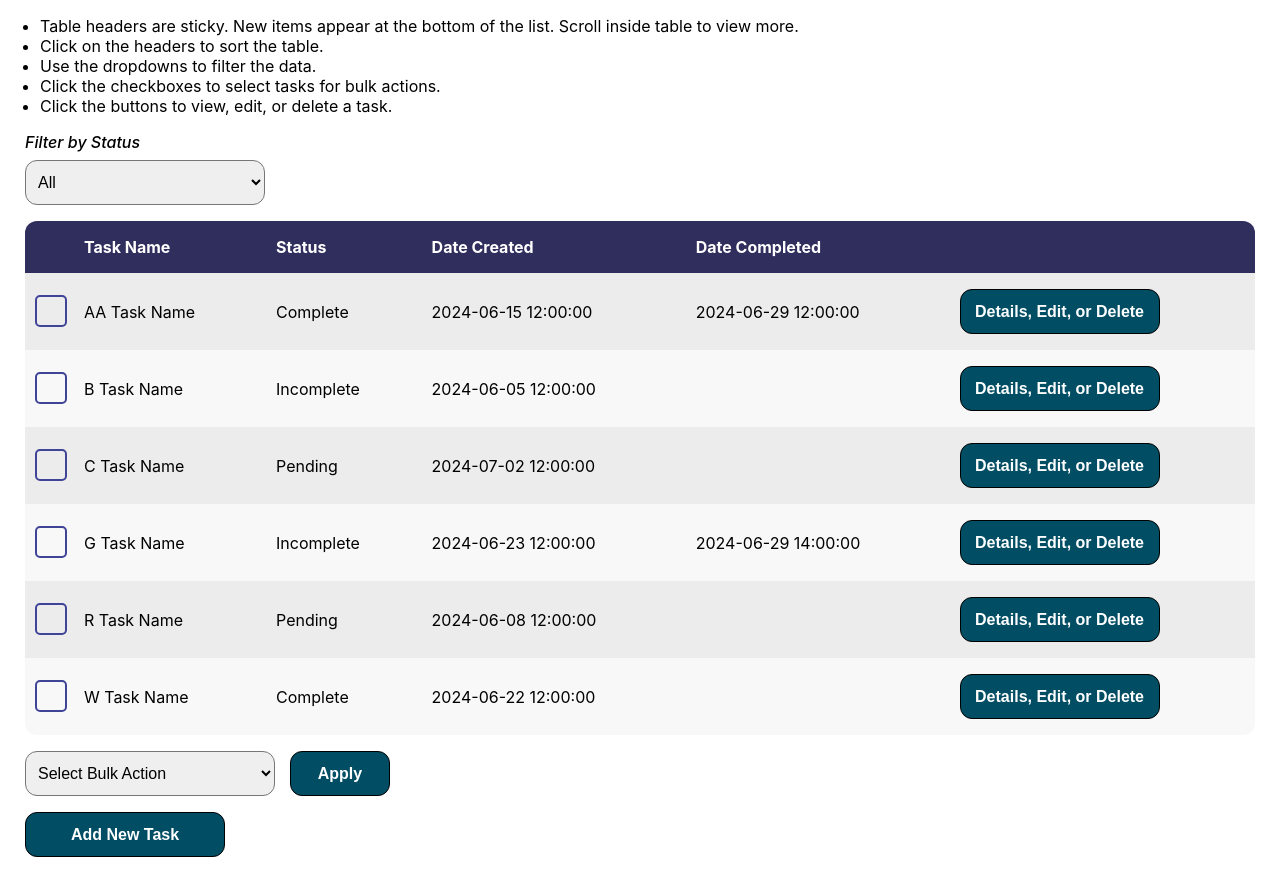
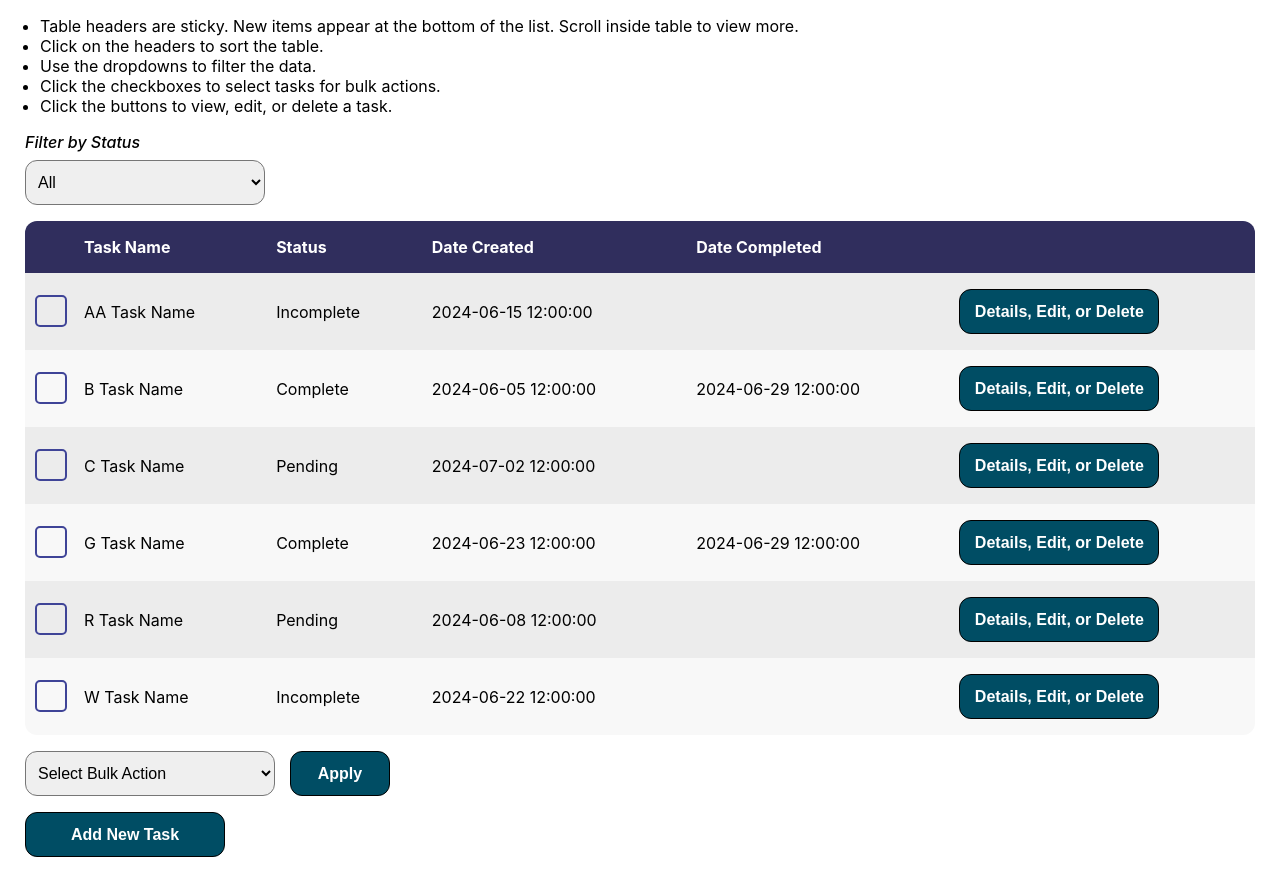
Before and after one commit to thealexdavis/task-manager, a React (Create React App) app: page / in a window 1280 px wide. Built offline with nearby package versions, Linux system fonts and the light colour scheme.

Commit message:
Further updates

```diff
--- a/src/components/BulkActions.tsx
+++ b/src/components/BulkActions.tsx
@@ -31,8 +31,8 @@ function BulkActions({ bulkActions, handleBulkAction, handleAddEditTask, data }:
             <label htmlFor="bulk_action">Bulk Action:</label>
             <select name="bulk_action" id="bulk_action">
                 <option value="0">Select Bulk Action</option>
-                <option value="1">Mark Incomplete</option>
-                <option value="2">Mark Complete</option>
+                <option value="2">Mark Incomplete</option>
+                <option value="1">Mark Complete</option>
                 <option value="3">Mark Pending</option>
                 <option value="4">Delete</option>
             </select>
--- a/src/components/DataTableBody.tsx
+++ b/src/components/DataTableBody.tsx
@@ -31,12 +31,12 @@ function DataTableBody({ tableColumns, data, toggleCheckedState, bulkActions, ha
     }
     return (
         <tbody>
-                <Modal confirmButton={"Save"} id={targetId} formAction={"edit"} isOpen={isOpen} toggle={toggle} handleBulkAction={handleBulkAction} handleAddEditTask={handleAddEditTask} bulkActions={bulkActions} message="View and edit any details you'd like. Click Save to save changes." tableData={data} formData={[{type: "text",name: "task_name",label: "Task Name", default: defaultData ? defaultData.task_name : ""},{type: "textarea",name: "task_description",label: "Task Description", default: defaultData ? defaultData.task_description : ""},{type: "select",name: "task_status",label: "Status", default: defaultData ? defaultData.task_status : ""}]}></Modal>
+                <Modal confirmButton={"Save"} id={targetId} formAction={"edit"} isOpen={isOpen} toggle={toggle} handleBulkAction={handleBulkAction} handleAddEditTask={handleAddEditTask} bulkActions={bulkActions} message="View and edit any details you'd like. Click Save to save changes." tableData={data} formData={[{type: "text",name: "task_name",label: "Task Name", default: defaultData ? defaultData.task_name : ""},{type: "textarea",name: "task_description",label: "Task Description", default: defaultData ? defaultData.task_description : ""},{type: "select",name: "task_status",label: "Status", default: defaultData ? defaultData.task_status : ""},{type: "date",name: "date_created",label: "Task Created On:", default: defaultData ? defaultData.date_created : ""},{type: "date",name: "dated_completed",label: "Task Completed On:", default: defaultData ? defaultData.date_completed : ""}]}></Modal>
                 {data.map((row: {[key: string]: string | number | null}, index) => {
                     return (
                         <tr key={row.id}>
                             {tableColumns.map((column) => {
-                                const cellData = column.slug === "task_status" || (column.slug === "task_status" && !row[column.slug]) ? (row[column.slug] == 2 ? "Complete" : row[column.slug] == 3 ? "Pending" : "Incomplete") : row[column.slug] || "";
+                                const cellData = column.slug === "task_status" || (column.slug === "task_status" && !row[column.slug]) ? (row[column.slug] == 1 ? "Complete" : row[column.slug] == 3 ? "Pending" : "Incomplete") : row[column.slug] || "";
                                 const cellActionValue = data[index].id;
                                 if(column.showInOverview){
                                     if(column.slug == "action"){
--- a/src/components/Modal.tsx
+++ b/src/components/Modal.tsx
@@ -97,6 +97,14 @@ function Modal({ isOpen, toggle, message, bulkActions, tableData, handleBulkActi
                     </div>
                   );
                 }
+                if(formElement.type === "date" && formElement.default){
+                  return (
+                    <div>
+                      <label htmlFor={formElement.name}>{formElement.label}</label>
+                      <p>{formElement.default ? formElement.default.toString() : ""}</p>
+                    </div>
+                  );
+                }
                 if(!deleteConfirm && formElement.type === "select"){
                   return (
                     <div>
--- a/src/hooks/useDataTable.tsx
+++ b/src/hooks/useDataTable.tsx
@@ -10,7 +10,7 @@ function useDataTable(initData: any){
                 if((a as any)[slug] === null) return 1;
                 if((b as any)[slug] === null) return -1;
                 return (
-                    (a as any)[slug].toString().localeCompare((b as any)[slug].toString(), undefined, {numeric: true}) * (sortOrderName === "desc" ? -1 : 1)
+                    (a as any)[slug].toString().toLowerCase().localeCompare((b as any)[slug].toString().toLowerCase(), undefined, {numeric: true}) * (sortOrderName === "desc" ? -1 : 1)
                 );
             });
             setData(sortedData);
--- a/src/tableColumns.ts
+++ b/src/tableColumns.ts
@@ -31,7 +31,7 @@ export const tableColumns = [
     slug: "task_status",
     sortable: true,
     filterable: true,
-    filterVals: ["All", "Incomplete", "Complete", "Pending"],
+    filterVals: ["All", "Complete", "Incomplete", "Pending"],
     showTitle: true,
     showInOverview: true
   },
--- a/src/tableData.ts
+++ b/src/tableData.ts
@@ -5,7 +5,7 @@ export const tableData = localStorage.getItem("taskData") ? JSON.parse(localStor
     task_description: "Z Task Description",
     task_status: 2,
     date_created: "2024-06-15 12:00:00",
-    date_completed: "2024-06-29 12:00:00"
+    date_completed: false
   },
   {
     id: 2,
@@ -13,7 +13,7 @@ export const tableData = localStorage.getItem("taskData") ? JSON.parse(localStor
     task_description: "X Task Description",
     task_status: 1,
     date_created: "2024-06-05 12:00:00",
-    date_completed: 0
+    date_completed: "2024-06-29 12:00:00"
   },
   {
     id: 3,
@@ -29,7 +29,7 @@ export const tableData = localStorage.getItem("taskData") ? JSON.parse(localStor
     task_description: "6 Task Description",
     task_status: 1,
     date_created: "2024-06-23 12:00:00",
-    date_completed: "2024-06-29 14:00:00"
+    date_completed: "2024-06-29 12:00:00"
   },
   {
     id: 5,
```
